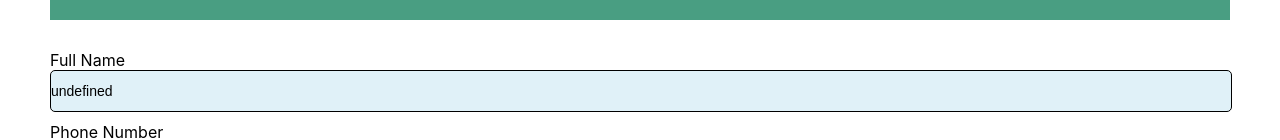
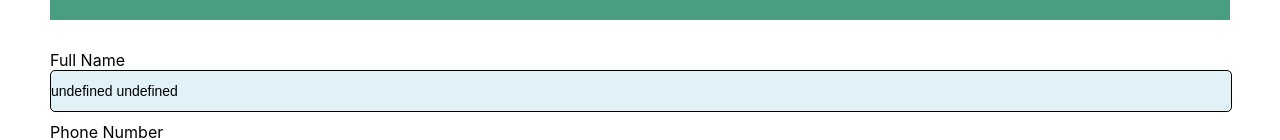
Before and after one commit to mohitkmr14302/Blogging-Application, a React (Create React App) app in the folder client/: page /contact in a window 1280 px wide. Shown: the part 444-584 px from the top of the page. Built offline with nearby package versions, Linux system fonts and the light colour scheme; no server answers.

Commit message:
update contactus page (Now name is displayed)

```diff
--- a/client/src/component/home/ContactUs.jsx
+++ b/client/src/component/home/ContactUs.jsx
@@ -145,7 +145,7 @@ export default function ContactUs() {
          </div>
         <div className={classes.field}>
           <label className={classes.label} htmlFor="fullName">Full Name</label>
-          <input type="text" className={classes.input100} style={{ height: 40 }} name="fullName" id="fullName" required  defaultValue={`${data.firstname}`}/>
+          <input type="text" className={classes.input100} style={{ height: 40 }} name="fullName" id="fullName" required  Value={`${data.firstname} ${data.lastname}`}/>
         </div>
 
         <div className={classes.field}>
```
